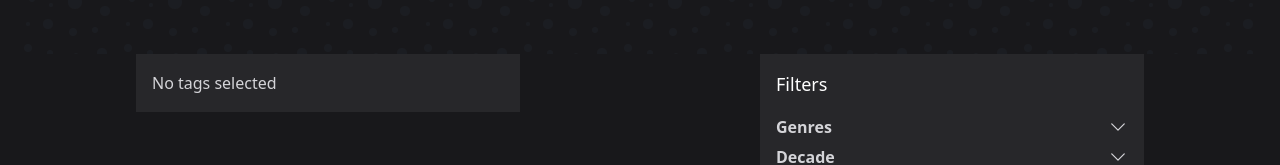
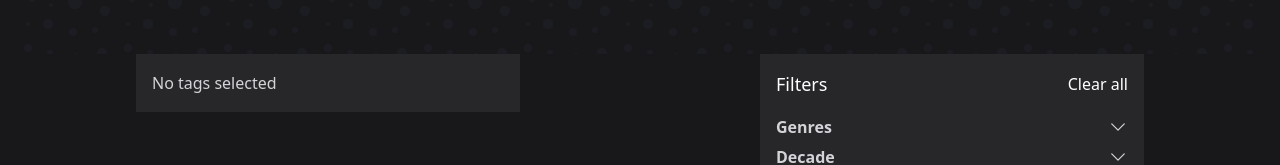
Before and after one commit to NikoSoder/music-playlist-creator, a React (Vite) app: page / in a window 1280 px wide. Shown: the part 250-415 px from the top of the page. Built offline with nearby package versions, Linux system fonts and the light colour scheme.

Commit message:
Add clear all button

```diff
--- a/src/components/FilterSection.tsx
+++ b/src/components/FilterSection.tsx
@@ -95,7 +95,15 @@ const FilterSection = () => {
         </div>
         {/* choose filters */}
         <section className="w-full max-w-sm bg-zinc-800 p-4">
-          <h2 className="mb-4 text-lg text-white">Filters</h2>
+          <div className="mb-4 flex items-center justify-between text-white">
+            <h2 className="text-lg">Filters</h2>
+            <button
+              className="hover:underline"
+              onClick={() => setActiveTags([])}
+            >
+              Clear all
+            </button>
+          </div>
           <div className="space-y-1">
             <button
               onClick={() => handleFilterDropdowns("genre")}
```
